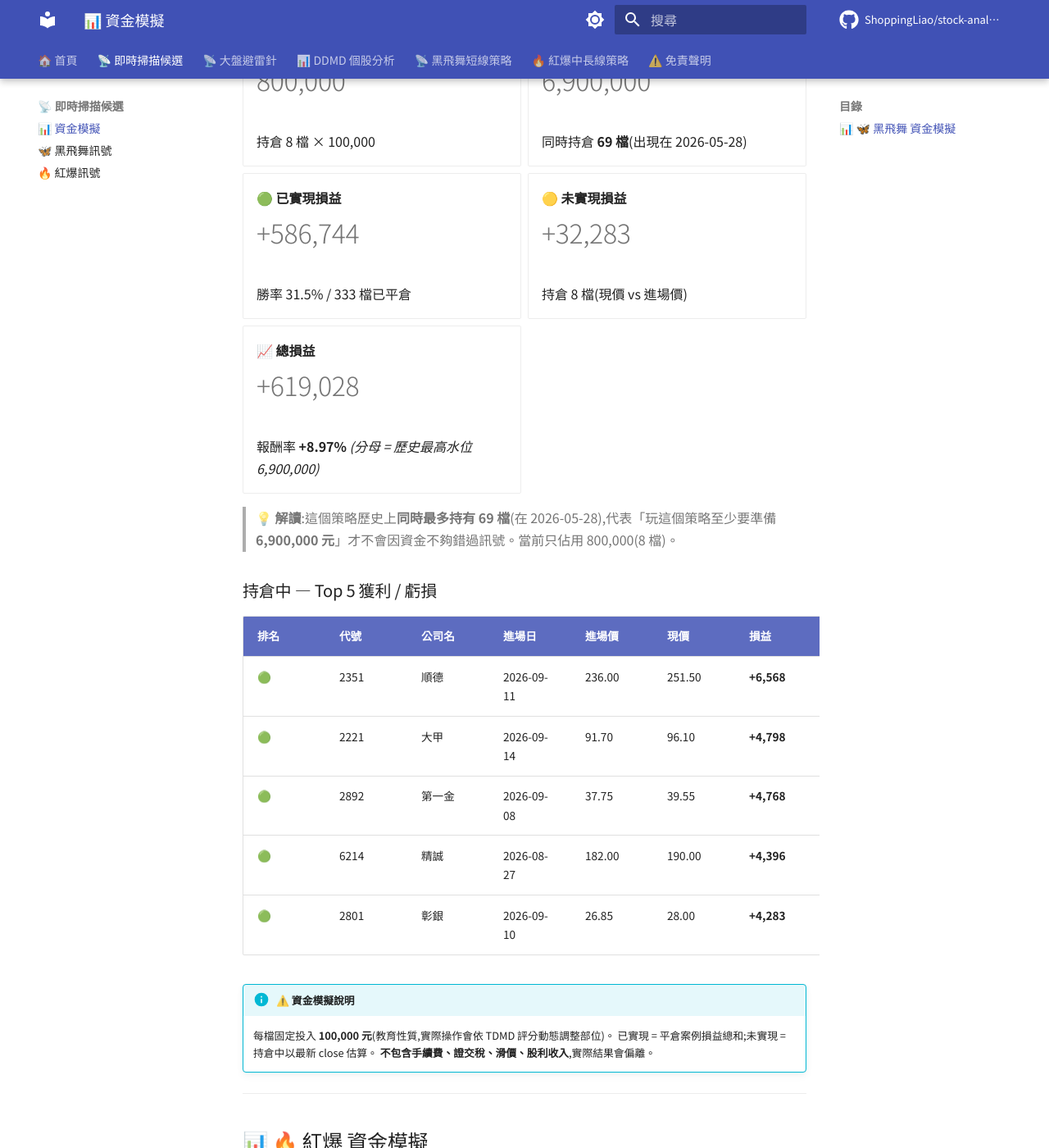
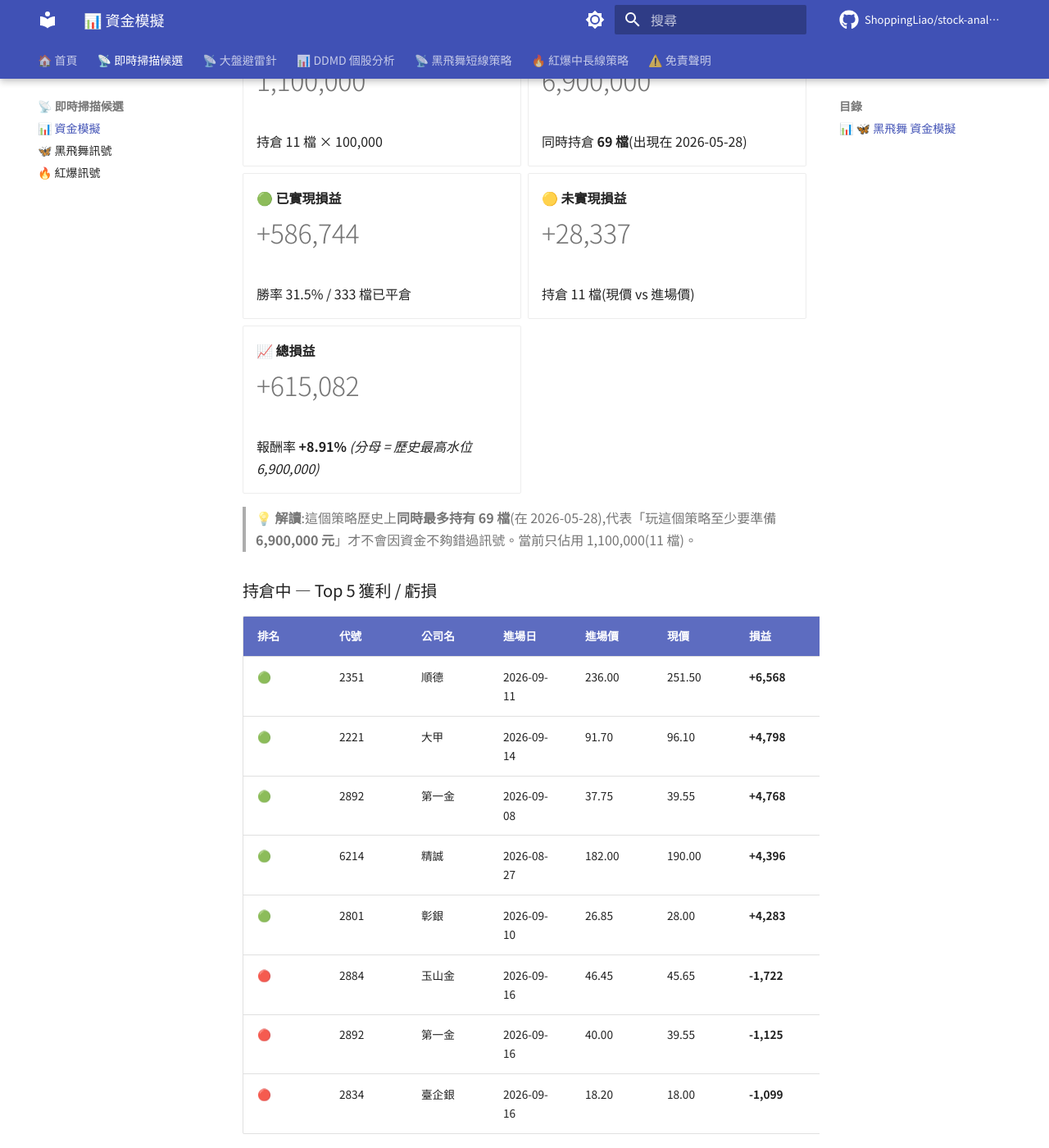
Before and after one commit to ShoppingLiao/stock-analysis-public, an MkDocs documentation site: the page built from docs/signals_capital.md, in a window 1280 px wide and 1400 px high, scrolled down 545 px. Shown: the whole window at 82% size. Built offline with MkDocs 1.6.1 and Material for MkDocs 9.7.7, drawn with Linux system fonts in a browser that asks for light colours; comment, search, counter and statistics services are not loaded; some of the changed text lies outside the part shown.

Commit message:
docs(signals): update BB + RB + capital (2026-09-16)

```diff
--- a/docs/signals_capital.md
+++ b/docs/signals_capital.md
@@ -17,9 +17,9 @@
 
 -   **💼 當前資金水位**
 
-    # 800,000
+    # 1,100,000
 
-    持倉 8 檔 × 100,000
+    持倉 11 檔 × 100,000
 
 -   **🌊 歷史最高水位**
 
@@ -35,19 +35,19 @@
 
 -   **🟡 未實現損益**
 
-    # +32,283
+    # +28,337
 
-    持倉 8 檔(現價 vs 進場價)
+    持倉 11 檔(現價 vs 進場價)
 
 -   **📈 總損益**
 
-    # +619,028
+    # +615,082
 
-    報酬率 **+8.97%** _(分母 = 歷史最高水位 6,900,000)_
+    報酬率 **+8.91%** _(分母 = 歷史最高水位 6,900,000)_
 
 </div>
 
-> **💡 解讀**:這個策略歷史上**同時最多持有 69 檔**(在 2026-05-28),代表「玩這個策略至少要準備 **6,900,000 元**」才不會因資金不夠錯過訊號。當前只佔用 800,000(8 檔)。
+> **💡 解讀**:這個策略歷史上**同時最多持有 69 檔**(在 2026-05-28),代表「玩這個策略至少要準備 **6,900,000 元**」才不會因資金不夠錯過訊號。當前只佔用 1,100,000(11 檔)。
 
 ### 持倉中 — Top 5 獲利 / 虧損
 
@@ -58,6 +58,9 @@
 | 🟢 | 2892 | 第一金 | 2026-09-08 | 37.75 | 39.55 | **+4,768** | **+4.77%** |
 | 🟢 | 6214 | 精誠 | 2026-08-27 | 182.00 | 190.00 | **+4,396** | **+4.40%** |
 | 🟢 | 2801 | 彰銀 | 2026-09-10 | 26.85 | 28.00 | **+4,283** | **+4.28%** |
+| 🔴 | 2884 | 玉山金 | 2026-09-16 | 46.45 | 45.65 | **-1,722** | **-1.72%** |
+| 🔴 | 2892 | 第一金 | 2026-09-16 | 40.00 | 39.55 | **-1,125** | **-1.13%** |
+| 🔴 | 2834 | 臺企銀 | 2026-09-16 | 18.20 | 18.00 | **-1,099** | **-1.10%** |
 
 !!! info "⚠️ 資金模擬說明"
     每檔固定投入 **100,000 元**(教育性質,實際操作會依 TDMD 評分動態調整部位)。
@@ -134,9 +137,9 @@
 
 -   **💼 當前資金水位**
 
-    # 4,700,000
+    # 5,000,000
 
-    BB 800,000 + RB 3,900,000
+    BB 1,100,000 + RB 3,900,000
 
 -   **🌊 兩策略歷史最高水位**
 
@@ -152,15 +155,15 @@
 
 -   **🟡 未實現損益**
 
-    # +80,272
+    # +76,326
 
-    BB +32,283 + RB +47,988
+    BB +28,337 + RB +47,988
 
 -   **📉 總損益**
 
-    # -79,091
+    # -83,037
 
-    報酬率 **-0.35%** _(分母 = 兩策略歷史最高水位)_
+    報酬率 **-0.36%** _(分母 = 兩策略歷史最高水位)_
 
 </div>
 
```
Also changed, not shown: docs/signals_black_butterfly.md (+9 -8 lines).
